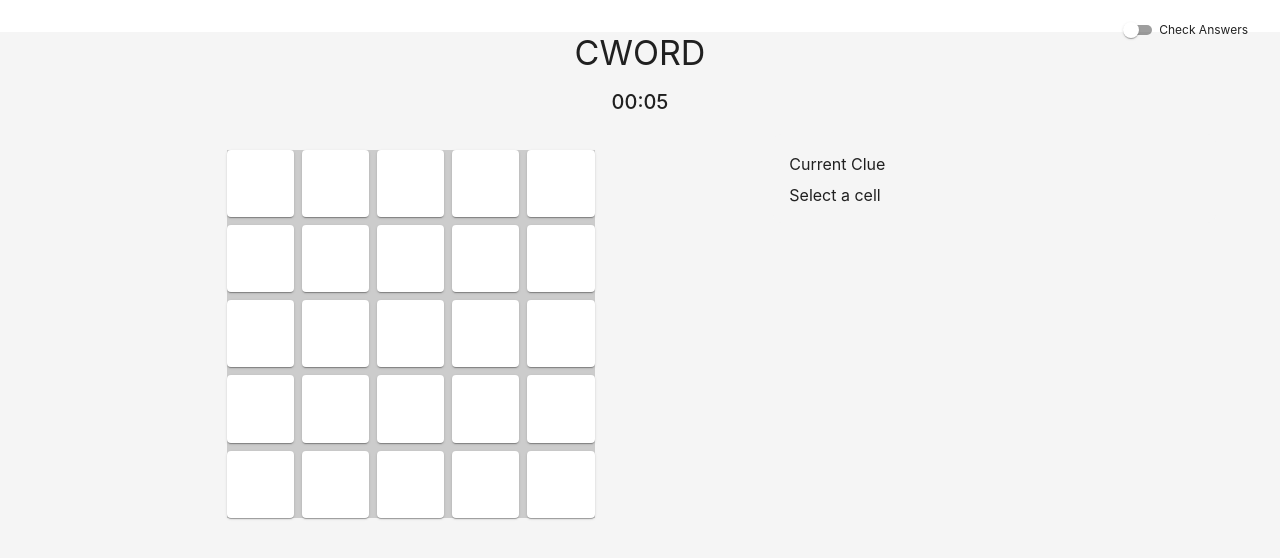
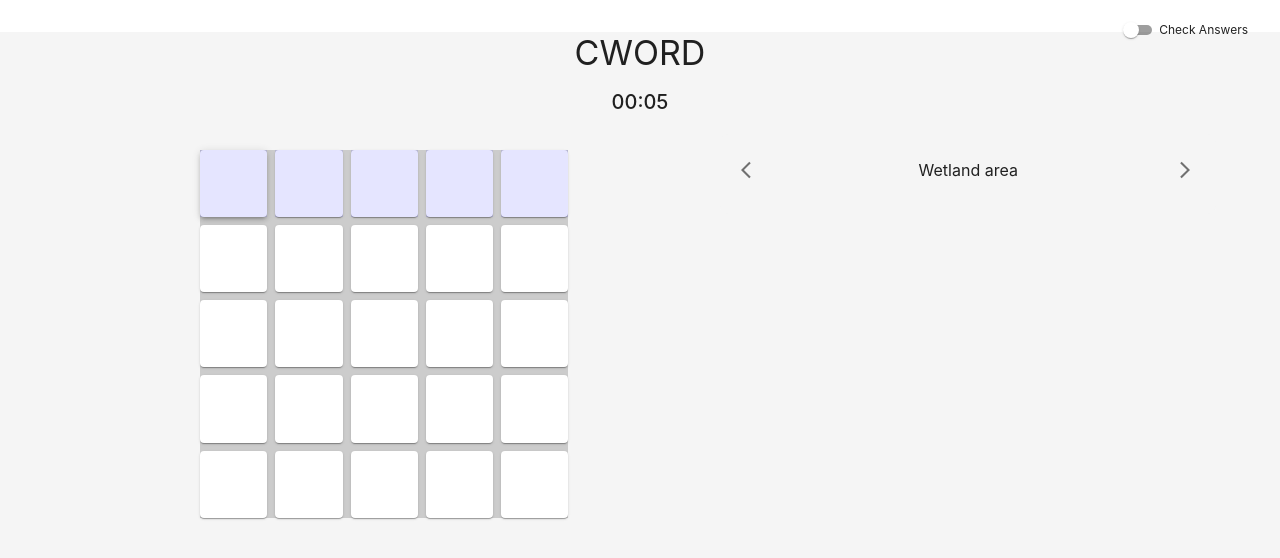
Before and after one commit to samkeshmiri/crossword, a React (Vite) app: page / in a window 1280 px wide. Shown: the top 558 px of the page. Built offline with nearby package versions, Linux system fonts and the light colour scheme.

Commit message:
fix: improve clue navigation to properly handle transitions between across and down clues

```diff
--- a/src/App.tsx
+++ b/src/App.tsx
@@ -1,5 +1,6 @@
 import { useState, useEffect } from 'react';
-import { Container, Box, Typography, useTheme, useMediaQuery } from '@mui/material';
+import { Container, Box, Typography, useTheme, useMediaQuery, IconButton } from '@mui/material';
+import { ArrowBackIos, ArrowForwardIos } from '@mui/icons-material';
 import Crossword from './components/Crossword';
 import type { MiniCrosswordPuzzle, Clue } from '../types';
 
@@ -81,6 +82,189 @@ function App() {
     return null;
   }
 
+  // Get all clues in proper navigation order (across first, then down)
+  const getAllClues = (): Clue[] => {
+    return [...samplePuzzle.clues.across, ...samplePuzzle.clues.down];
+  };
+
+  // Get current clue index in the combined list
+  const getCurrentClueIndex = (): number => {
+    const currentClue = getCurrentClue(samplePuzzle.clues, selectedCell, direction);
+
+    console.log('🔍 getCurrentClueIndex - START:', {
+      selectedCell,
+      direction,
+      currentClue: currentClue ? {
+        number: currentClue.number,
+        answer: currentClue.answer,
+        row: currentClue.row,
+        col: currentClue.col
+      } : null
+    });
+
+    if (!currentClue) {
+      console.log('❌ getCurrentClueIndex - No current clue found, returning -1');
+      return -1;
+    }
+
+    const allClues = getAllClues();
+
+    console.log('📋 All clues structure:', allClues.map((c, i) => ({
+      index: i,
+      number: c.number,
+      answer: c.answer,
+      row: c.row,
+      col: c.col,
+      section: i < samplePuzzle.clues.across.length ? 'across' : 'down'
+    })));
+
+    // If we're in across direction, look for the clue in the across section (indices 0-4)
+    // If we're in down direction, look for the clue in the down section (indices 5-9)
+    if (direction === 'across') {
+      console.log('🔄 Searching in ACROSS clues (indices 0-4)');
+      // Look for the current clue in the across clues (first part of allClues)
+      for (let i = 0; i < samplePuzzle.clues.across.length; i++) {
+        const clue = allClues[i];
+        const matches = clue.number === currentClue.number &&
+            clue.row === currentClue.row &&
+            clue.col === currentClue.col;
+
+        console.log(`  Checking across clue ${i}:`, {
+          clue: { number: clue.number, answer: clue.answer, row: clue.row, col: clue.col },
+          matches
+        });
+
+        if (matches) {
+          console.log(`✅ Found matching across clue at index ${i}`);
+          return i;
+        }
+      }
+    } else {
+      console.log('🔄 Searching in DOWN clues (indices 5-9)');
+      // Look for the current clue in the down clues (second part of allClues)
+      const downStartIndex = samplePuzzle.clues.across.length;
+      for (let i = 0; i < samplePuzzle.clues.down.length; i++) {
+        const clue = allClues[downStartIndex + i];
+        const matches = clue.number === currentClue.number &&
+            clue.row === currentClue.row &&
+            clue.col === currentClue.col;
+
+        console.log(`  Checking down clue ${downStartIndex + i}:`, {
+          clue: { number: clue.number, answer: clue.answer, row: clue.row, col: clue.col },
+          matches
+        });
+
+        if (matches) {
+          console.log(`✅ Found matching down clue at index ${downStartIndex + i}`);
+          return downStartIndex + i;
+        }
+      }
+    }
+
+    console.log('❌ getCurrentClueIndex - No matching clue found, returning -1');
+    return -1;
+  };
+
+  // Navigate to a specific clue
+  const navigateToClue = (clue: Clue) => {
+    console.log('🎯 navigateToClue called with:', {
+      clue: {
+        number: clue.number,
+        answer: clue.answer,
+        row: clue.row,
+        col: clue.col
+      }
+    });
+
+    // Determine if this is an across or down clue by checking which array it comes from
+    const allClues = getAllClues();
+    const clueIndex = allClues.indexOf(clue);
+    const isAcrossClue = clueIndex < samplePuzzle.clues.across.length;
+
+    const newDirection = isAcrossClue ? 'across' : 'down';
+
+    console.log('🎯 navigateToClue decisions:', {
+      clueIndex,
+      acrossCluesCount: samplePuzzle.clues.across.length,
+      isAcrossClue,
+      newDirection,
+      willSetSelectedCell: [clue.row, clue.col],
+      previousDirection: direction,
+      previousSelectedCell: selectedCell
+    });
+
+    // Set the direction and selected cell to the start of the clue
+    setDirection(newDirection);
+    setSelectedCell([clue.row, clue.col]);
+
+    console.log('🎯 navigateToClue state changes applied');
+  };
+
+  // Navigate to previous clue
+  const goToPreviousClue = () => {
+    console.log('\n🔙 PREVIOUS BUTTON PRESSED');
+    const allClues = getAllClues();
+    const currentIndex = getCurrentClueIndex();
+
+    console.log('Previous navigation state:', {
+      currentIndex,
+      totalClues: allClues.length,
+      selectedCell,
+      direction
+    });
+
+    if (currentIndex <= 0) {
+      console.log('➡️ Going to LAST clue (wrap around)');
+      navigateToClue(allClues[allClues.length - 1]);
+    } else {
+      console.log(`➡️ Going to clue at index ${currentIndex - 1}`);
+      navigateToClue(allClues[currentIndex - 1]);
+    }
+    console.log('🔙 PREVIOUS BUTTON PROCESSING COMPLETE\n');
+  };
+
+  // Navigate to next clue
+  const goToNextClue = () => {
+    console.log('\n🔜 NEXT BUTTON PRESSED');
+    const allClues = getAllClues();
+    const currentIndex = getCurrentClueIndex();
+
+    console.log('Next navigation state:', {
+      currentIndex,
+      totalClues: allClues.length,
+      selectedCell,
+      direction,
+      isAtEnd: currentIndex >= allClues.length - 1,
+      isInvalidIndex: currentIndex === -1
+    });
+
+    if (currentIndex >= allClues.length - 1 || currentIndex === -1) {
+      console.log('➡️ Going to FIRST clue (wrap around or invalid current)');
+      navigateToClue(allClues[0]);
+    } else {
+      console.log(`➡️ Going to clue at index ${currentIndex + 1}:`, {
+        targetClue: {
+          number: allClues[currentIndex + 1].number,
+          answer: allClues[currentIndex + 1].answer,
+          row: allClues[currentIndex + 1].row,
+          col: allClues[currentIndex + 1].col
+        }
+      });
+      navigateToClue(allClues[currentIndex + 1]);
+    }
+    console.log('🔜 NEXT BUTTON PROCESSING COMPLETE\n');
+  };
+
+  // Initialize with first clue if no cell is selected
+  useEffect(() => {
+    if (!selectedCell) {
+      const allClues = getAllClues();
+      if (allClues.length > 0) {
+        navigateToClue(allClues[0]);
+      }
+    }
+  }, []);
+
   return (
     <Container maxWidth="lg">
       <Box sx={{ my: 4 }}>
@@ -114,10 +298,34 @@ function App() {
             minWidth: isMobile ? 'auto' : 300,
           }}>
             <Box sx={{ p: 2, bgcolor: '#f5f5f5', borderRadius: 2, minHeight: 80 }}>
-              <Typography variant="subtitle1" gutterBottom>Current Clue</Typography>
-              <Typography variant="body1">
-                {getCurrentClue(samplePuzzle.clues, selectedCell, direction)?.clue || 'Select a cell'}
-              </Typography>
+              <Box sx={{
+                display: 'flex',
+                alignItems: 'center',
+                gap: 1,
+                minHeight: 40
+              }}>
+                <IconButton
+                  onClick={goToPreviousClue}
+                  size="small"
+                  sx={{ flexShrink: 0 }}
+                >
+                  <ArrowBackIos fontSize="small" />
+                </IconButton>
+
+                <Box sx={{ flex: 1, textAlign: 'center' }}>
+                  <Typography variant="body1">
+                    {getCurrentClue(samplePuzzle.clues, selectedCell, direction)?.clue || 'Select a cell'}
+                  </Typography>
+                </Box>
+
+                <IconButton
+                  onClick={goToNextClue}
+                  size="small"
+                  sx={{ flexShrink: 0 }}
+                >
+                  <ArrowForwardIos fontSize="small" />
+                </IconButton>
+              </Box>
             </Box>
           </Box>
         </Box>
--- a/src/components/Crossword.tsx
+++ b/src/components/Crossword.tsx
@@ -82,6 +82,55 @@ const Crossword: React.FC<CrosswordProps> = ({ puzzle, selectedCell, setSelected
     logger.validationToggle(isValidationEnabled);
     setGrid(prevGrid => updateValidationState(prevGrid));
   }, [isValidationEnabled, clues]);
+
+  // Handle external changes to selectedCell and direction (e.g., from clue navigation)
+  useEffect(() => {
+    if (selectedCell && grid.length > 0) {
+      const [row, col] = selectedCell;
+
+      // Check if this cell is valid and not black
+      if (row >= 0 && row < size.rows && col >= 0 && col < size.cols && !grid[row][col].isBlack) {
+        // Update grid highlighting based on current selection and direction
+        const newGrid = grid.map(gridRow => gridRow.map(cell => ({
+          ...cell,
+          isSelected: false,
+          isHighlighted: false,
+        })));
+
+        newGrid[row][col].isSelected = true;
+
+        // Highlight cells in the current direction
+        if (direction === 'across') {
+          for (let c = 0; c < size.cols; c++) {
+            if (!newGrid[row][c].isBlack) {
+              newGrid[row][c].isHighlighted = true;
+            }
+          }
+        } else {
+          for (let r = 0; r < size.rows; r++) {
+            if (!newGrid[r][col].isBlack) {
+              newGrid[r][col].isHighlighted = true;
+            }
+          }
+        }
+
+        // Apply validation state while preserving selection/highlighting
+        const validatedGrid = updateValidationState(newGrid);
+        setGrid(validatedGrid);
+
+        // Focus the input for the selected cell
+        setTimeout(() => {
+          const input = inputRefs.current[row][col];
+          if (input) {
+            input.focus();
+            if (grid[row][col].value) {
+              input.select();
+            }
+          }
+        }, 0);
+      }
+    }
+  }, [selectedCell, direction, size.rows, size.cols]);
 
   const handleCellClick = (row: number, col: number) => {
     if (grid[row][col].isBlack) {
```
